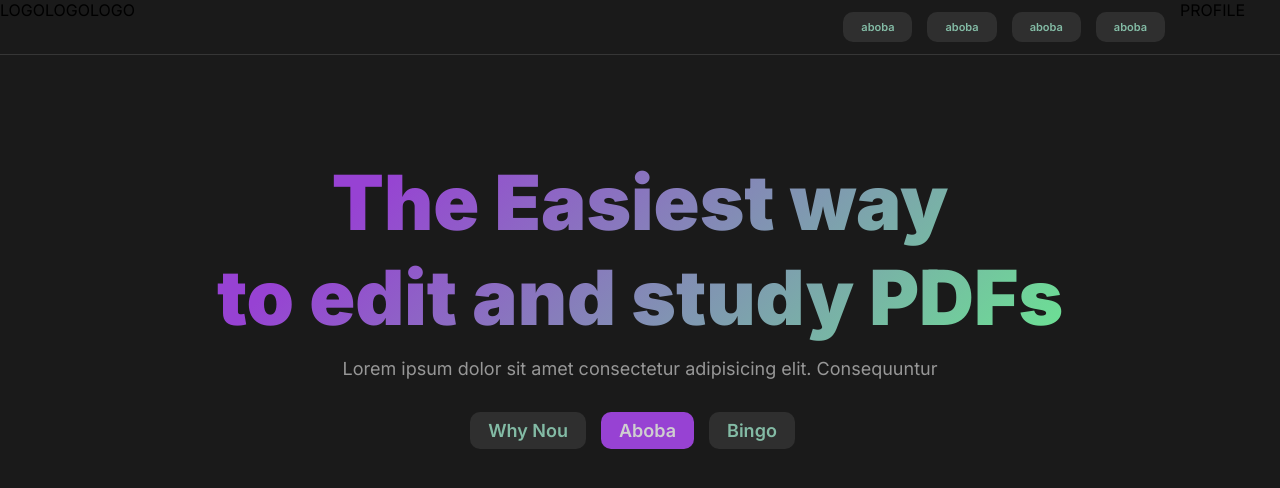
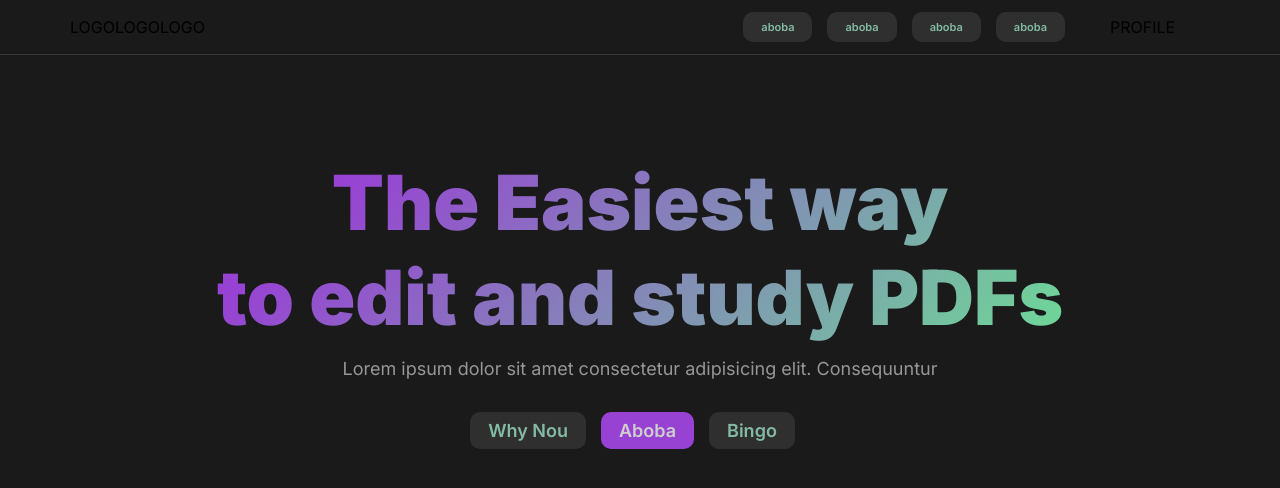
Before and after one commit to Avcharov/pdfsharp-online, a Vue app: page / in a window 1280 px wide. Shown: the top 488 px of the page. Built offline with nearby package versions, Linux system fonts and the light colour scheme.

Commit message:
Fixed container and header

```diff
--- a/src/App.vue
+++ b/src/App.vue
@@ -27,9 +27,8 @@ export default {
   font-family: "Inter";
 }
 .container {
-  max-width: 1140px;
+  min-width: 1140px;
   margin: 0 auto;
-  height: 70px;
 }
 .welcome-page {
   background-color: #1a1a1a;
--- a/src/core/components/_Header.vue
+++ b/src/core/components/_Header.vue
@@ -1,9 +1,13 @@
 <template>
   <div class="header">
-    <div class="header__logo" style="width: 200px">LOGOLOGOLOGO</div>
-    <div class="header__wrapper">
-      <Navbar></Navbar>
-      <div class="header__user" style="width: 100px">PROFILE</div>
+    <div class="container">
+      <div class="header__wrapper">
+        <div class="header__logo" style="width: 200px">LOGOLOGOLOGO</div>
+        <div class="header__box">
+          <Navbar></Navbar>
+          <div class="header__user" style="width: 100px">PROFILE</div>
+        </div>
+      </div>
     </div>
   </div>
 </template>
@@ -24,9 +28,16 @@ export default {
   width: 100%;
   border-bottom: 1px solid #363636;
   display: flex;
-  justify-content: space-between;
+  align-items: center;
 }
 .header__wrapper {
   display: flex;
+  justify-content: space-between;
+  align-items: center;
+  width: 100%;
+}
+.header__box {
+  display: flex;
+  align-items: center;
 }
 </style>
--- a/src/core/components/_Navbar.vue
+++ b/src/core/components/_Navbar.vue
@@ -18,6 +18,7 @@ export default {
   display: flex;
   justify-content: end;
   align-items: center;
+  margin-right: 30px;
 }
 
 </style>
```
